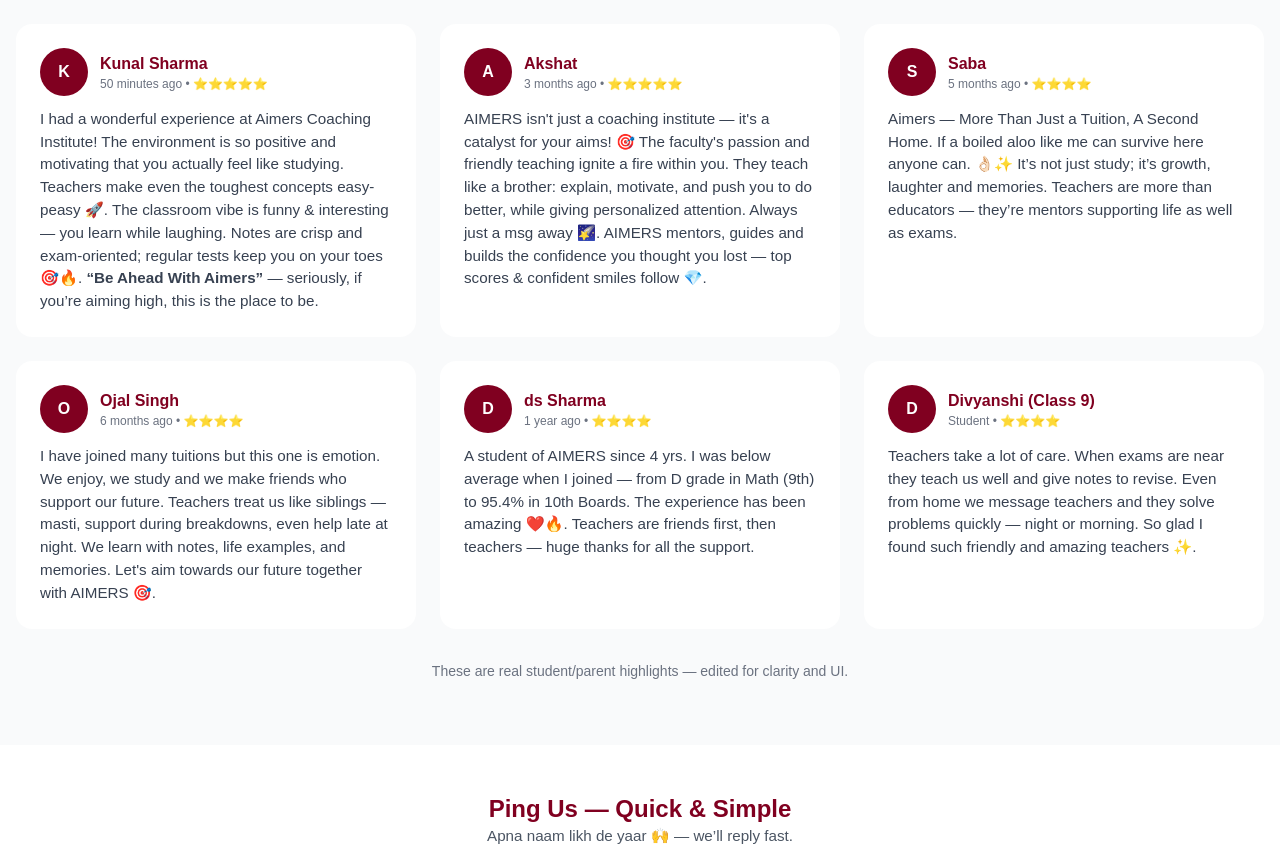
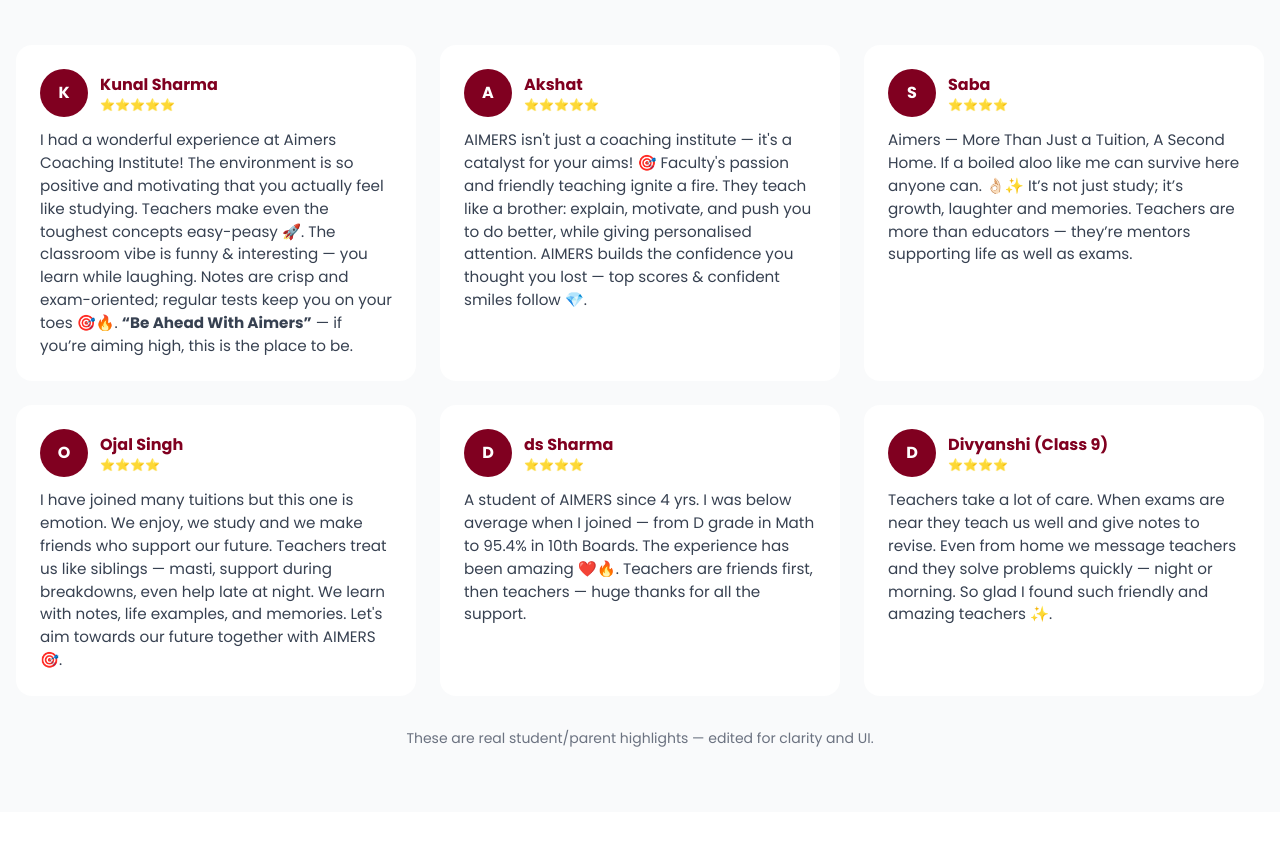
Before and after one commit to jkaushik1202-cmd/aimers-website, a plain HTML site: page index.html in a window 1280 px wide. Shown: the part 1471-2328 px from the top of the page. Drawn offline with nearby package versions, Linux system fonts and the light colour scheme.

Commit message:
index.html

```diff
--- a/index.html
+++ b/index.html
@@ -5,7 +5,6 @@
   <meta name="viewport" content="width=device-width, initial-scale=1" />
   <title>AIMERS - Always Ahead! 🎯</title>
   <meta name="description" content="AIMERS — Chill + Study + Win. CBSE coaching with attendance, assignments & student portal." />
-  <link rel="icon" href="https://example.com/favicon.ico" />
   <script src="https://cdn.tailwindcss.com"></script>
   <script>
     tailwind.config = {
@@ -22,8 +21,8 @@
   </script>
 
   <style>
-    body{font-family: 'Poppins', sans-serif;box-sizing:border-box}
     @import url('https://fonts.googleapis.com/css2?family=Poppins:wght@300;400;600;700&display=swap');
+    body{font-family:'Poppins',sans-serif;box-sizing:border-box}
     .gradient-bg{background:linear-gradient(135deg,#800020 0%,#a0002a 100%)}
     .card-hover{transition:all .3s ease}
     .card-hover:hover{transform:translateY(-8px);box-shadow:0 20px 40px rgba(128,0,32,.18)}
@@ -67,7 +66,7 @@
     </div>
   </section>
 
-  <!-- COURSES (kept simple) -->
+  <!-- COURSES -->
   <section id="courses" class="py-12 bg-gray-50">
     <div class="max-w-6xl mx-auto px-4">
       <div class="text-center mb-8">
@@ -124,7 +123,7 @@
     </div>
   </section>
 
-  <!-- TESTIMONIALS: Real reviews you provided -->
+  <!-- TESTIMONIALS: times removed -->
   <section class="py-16 bg-gray-50">
     <div class="max-w-7xl mx-auto px-4">
       <div class="text-center mb-12">
@@ -139,13 +138,13 @@
             <div class="w-12 h-12 rounded-full bg-maroon text-white flex items-center justify-center font-bold">K</div>
             <div>
               <div class="font-bold text-maroon">Kunal Sharma</div>
-              <div class="text-xs text-gray-500">50 minutes ago • ⭐⭐⭐⭐⭐</div>
+              <div class="text-xs text-gray-500">⭐⭐⭐⭐⭐</div>
             </div>
           </div>
           <p class="text-gray-700 small-txt">
             I had a wonderful experience at Aimers Coaching Institute! The environment is so positive and motivating that you actually feel like studying. Teachers make even the toughest concepts easy-peasy 🚀.
             The classroom vibe is funny & interesting — you learn while laughing. Notes are crisp and exam-oriented; regular tests keep you on your toes 🎯🔥.
-            <strong>“Be Ahead With Aimers”</strong> — seriously, if you’re aiming high, this is the place to be.
+            <strong>“Be Ahead With Aimers”</strong> — if you’re aiming high, this is the place to be.
           </p>
         </div>
 
@@ -155,12 +154,11 @@
             <div class="w-12 h-12 rounded-full bg-maroon text-white flex items-center justify-center font-bold">A</div>
             <div>
               <div class="font-bold text-maroon">Akshat</div>
-              <div class="text-xs text-gray-500">3 months ago • ⭐⭐⭐⭐⭐</div>
+              <div class="text-xs text-gray-500">⭐⭐⭐⭐⭐</div>
             </div>
           </div>
           <p class="text-gray-700 small-txt">
-            AIMERS isn't just a coaching institute — it's a catalyst for your aims! 🎯 The faculty's passion and friendly teaching ignite a fire within you. They teach like a brother: explain, motivate, and push you to do better, while giving personalized attention. Always just a msg away 🌠.
-            AIMERS mentors, guides and builds the confidence you thought you lost — top scores & confident smiles follow 💎.
+            AIMERS isn't just a coaching institute — it's a catalyst for your aims! 🎯 Faculty's passion and friendly teaching ignite a fire. They teach like a brother: explain, motivate, and push you to do better, while giving personalised attention. AIMERS builds the confidence you thought you lost — top scores & confident smiles follow 💎.
           </p>
         </div>
 
@@ -170,7 +168,7 @@
             <div class="w-12 h-12 rounded-full bg-maroon text-white flex items-center justify-center font-bold">S</div>
             <div>
               <div class="font-bold text-maroon">Saba</div>
-              <div class="text-xs text-gray-500">5 months ago • ⭐⭐⭐⭐</div>
+              <div class="text-xs text-gray-500">⭐⭐⭐⭐</div>
             </div>
           </div>
           <p class="text-gray-700 small-txt">
@@ -185,7 +183,7 @@
             <div class="w-12 h-12 rounded-full bg-maroon text-white flex items-center justify-center font-bold">O</div>
             <div>
               <div class="font-bold text-maroon">Ojal Singh</div>
-              <div class="text-xs text-gray-500">6 months ago • ⭐⭐⭐⭐</div>
+              <div class="text-xs text-gray-500">⭐⭐⭐⭐</div>
             </div>
           </div>
           <p class="text-gray-700 small-txt">
@@ -199,21 +197,21 @@
             <div class="w-12 h-12 rounded-full bg-maroon text-white flex items-center justify-center font-bold">D</div>
             <div>
               <div class="font-bold text-maroon">ds Sharma</div>
-              <div class="text-xs text-gray-500">1 year ago • ⭐⭐⭐⭐</div>
+              <div class="text-xs text-gray-500">⭐⭐⭐⭐</div>
             </div>
           </div>
           <p class="text-gray-700 small-txt">
-            A student of AIMERS since 4 yrs. I was below average when I joined — from D grade in Math (9th) to 95.4% in 10th Boards. The experience has been amazing ❤️🔥. Teachers are friends first, then teachers — huge thanks for all the support.
+            A student of AIMERS since 4 yrs. I was below average when I joined — from D grade in Math to 95.4% in 10th Boards. The experience has been amazing ❤️🔥. Teachers are friends first, then teachers — huge thanks for all the support.
           </p>
         </div>
 
-        <!-- Divyanshi (student quote) -->
+        <!-- Divyanshi -->
         <div class="bg-white p-6 rounded-2xl card-hover">
           <div class="flex items-center gap-3 mb-3">
             <div class="w-12 h-12 rounded-full bg-maroon text-white flex items-center justify-center font-bold">D</div>
             <div>
               <div class="font-bold text-maroon">Divyanshi (Class 9)</div>
-              <div class="text-xs text-gray-500">Student • ⭐⭐⭐⭐</div>
+              <div class="text-xs text-gray-500">⭐⭐⭐⭐</div>
             </div>
           </div>
           <p class="text-gray-700 small-txt">
```
